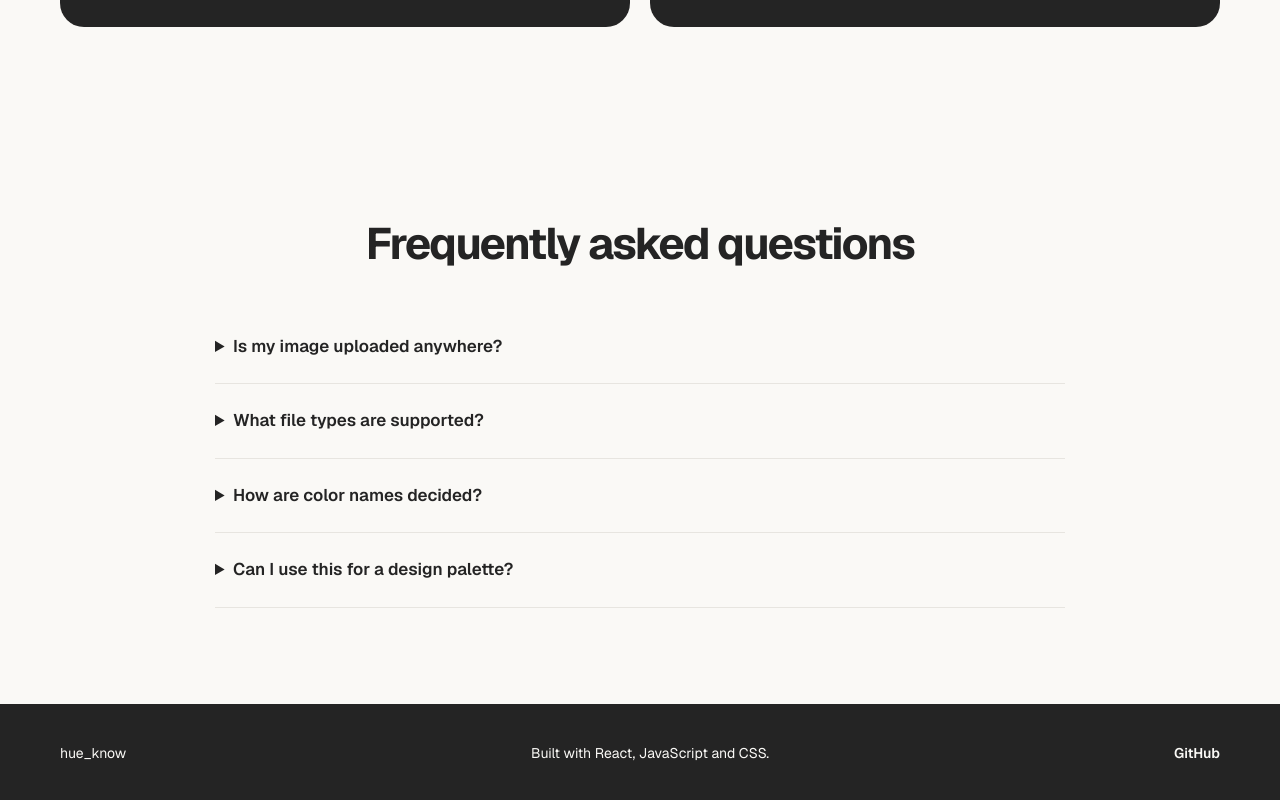
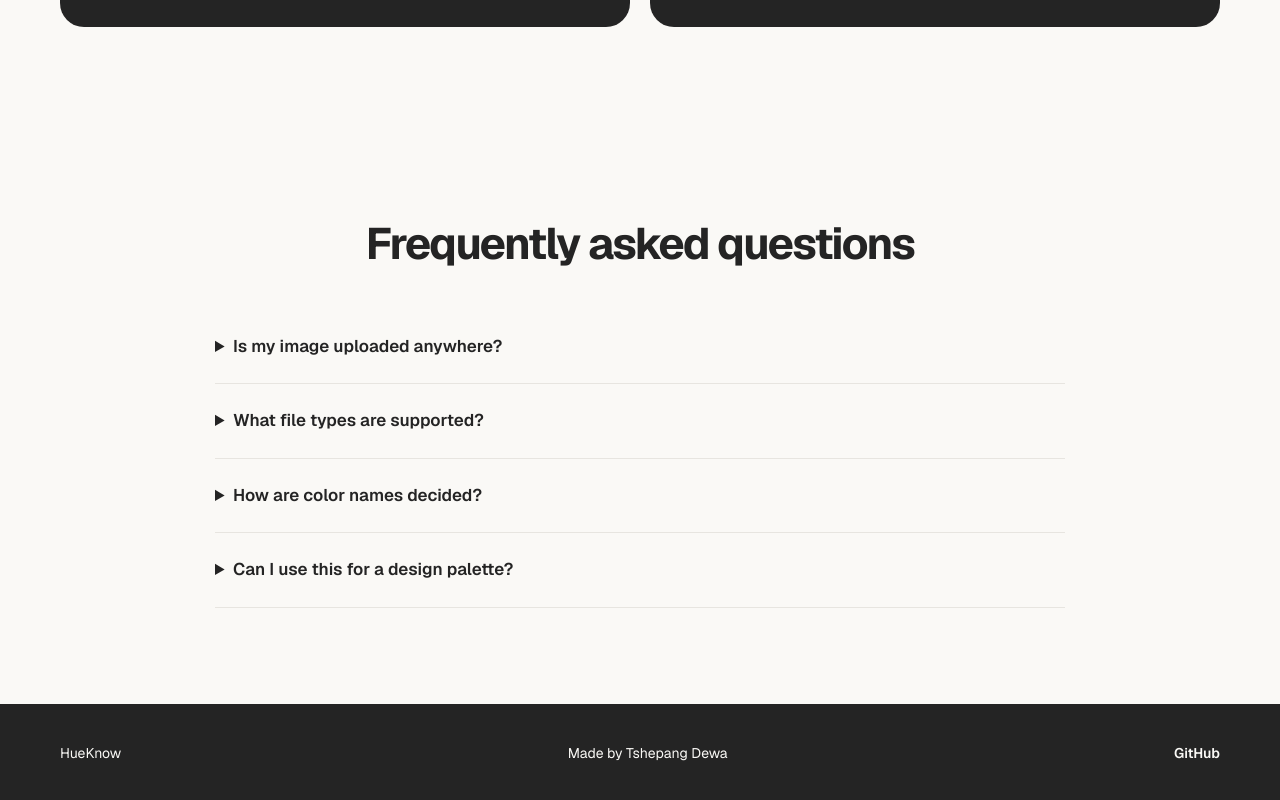
Before and after one commit to tshepangdewa/hue_know, a React (Vite) app: page / in a window 1280 px wide. Shown: the part 2263-3063 px from the top of the page. Built offline with nearby package versions, Linux system fonts and the light colour scheme.

Commit message:
footer fix

```diff
--- a/src/components/Footer.jsx
+++ b/src/components/Footer.jsx
@@ -2,8 +2,8 @@
 export default function Footer() {
   return (
     <footer>
-      <p>hue_know</p>
-      <p>Built with React, JavaScript and CSS.</p>
+      <p>HueKnow</p>
+      <p>Made by Tshepang Dewa</p>
 
       <a
         href="https://github.com"
```
